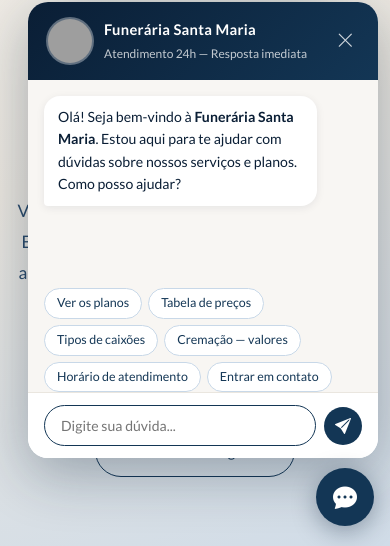
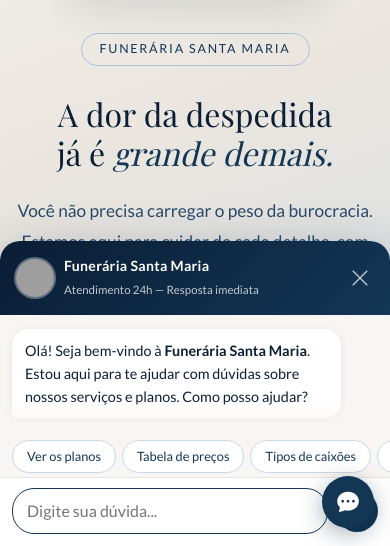
Before and after one commit to MaiconDevFullStack/funerariaSantaMaria, a website: page index.html in a window 390 px wide. Both pictures are taken after a click on the button 345 px from the left and 795 px from the top of the page. Shown: the part 298-844 px from the top of the page. Drawn offline with nearby package versions, Linux system fonts and the light colour scheme; grey boxes are pictures that could not be loaded; a web font is replaced by a local one.

Commit message:
feat: chat widget totalmente responsivo para mobile e tablet
- Mobile (≤600px): widget sobe do rodapé (bottom-sheet), ocupa tela toda
- Animação slide-up em vez de scale para mobile
- Input font-size 1rem evita zoom automático no iOS
- Botões quick-reply com scroll horizontal em vez de wrap
- Área de toque expandida em header, close e send
- Safe-area-inset-bottom para notch e home indicator
- Tablet (≤768px): widget flutuante com largura ajustada
- Telas muito pequenas (≤380px): ajustes adicionais de fonte

```diff
--- a/style.css
+++ b/style.css
@@ -1346,7 +1346,123 @@
     .fsm-chat-send:hover { background: var(--dark); transform: scale(1.08); }
     .fsm-chat-send:disabled { background: #b0c0d0; cursor: default; transform: none; }
 
+    /* ─── CHAT RESPONSIVO — TABLET (≤ 768px) ─── */
+    @media (max-width: 768px) {
+      #fsm-chat-widget {
+        right: 16px;
+        width: calc(100vw - 32px);
+        max-width: 420px;
+        bottom: 92px;
+        max-height: calc(100dvh - 110px);
+        border-radius: 16px;
+      }
+      .fsm-chat-messages {
+        min-height: 180px;
+        max-height: calc(100dvh - 340px);
+      }
+    }
+
+    /* ─── CHAT RESPONSIVO — MOBILE (≤ 600px) ─── */
     @media (max-width: 600px) {
-      #fsm-chat-widget { right: 12px; width: calc(100vw - 24px); bottom: 88px; max-height: calc(100vh - 100px); }
-      #fsm-chat-fab { right: 16px; bottom: 20px; }
+      /* FAB menor e mais próximo da borda */
+      #fsm-chat-fab {
+        right: 16px;
+        bottom: 18px;
+        width: 52px;
+        height: 52px;
+        font-size: 1.35rem;
+      }
+
+      /* Widget ocupa quase toda a tela */
+      #fsm-chat-widget {
+        right: 0;
+        left: 0;
+        bottom: 0;
+        width: 100%;
+        max-width: 100%;
+        max-height: 92dvh;
+        border-radius: 20px 20px 0 0;
+        transform: translateY(100%) scale(1);
+        opacity: 0;
+        transition: opacity 0.3s ease, transform 0.35s cubic-bezier(0.32, 0.72, 0, 1);
+      }
+      #fsm-chat-widget.open {
+        transform: translateY(0) scale(1);
+        opacity: 1;
+      }
+
+      /* Header com área de toque confortável */
+      .fsm-chat-header {
+        padding: 14px 16px;
+        gap: 10px;
+      }
+      .fsm-chat-avatar {
+        width: 38px;
+        height: 38px;
+      }
+      .fsm-chat-info strong { font-size: 0.88rem; }
+      .fsm-chat-info span   { font-size: 0.72rem; }
+      .fsm-chat-close {
+        font-size: 1.25rem;
+        padding: 8px;
+        margin-right: -4px;
+      }
+
+      /* Área de mensagens ocupa o espaço disponível */
+      .fsm-chat-messages {
+        min-height: 0;
+        max-height: none;
+        flex: 1;
+        padding: 14px 12px;
+        gap: 8px;
+      }
+      .fsm-msg {
+        font-size: 0.9rem;
+        padding: 10px 13px;
+        max-width: 90%;
+      }
+
+      /* Botões de resposta rápida com scroll horizontal */
+      .fsm-quick-replies {
+        flex-wrap: nowrap;
+        overflow-x: auto;
+        overflow-y: hidden;
+        padding: 8px 12px 4px;
+        gap: 6px;
+        -webkit-overflow-scrolling: touch;
+        scrollbar-width: none;
+      }
+      .fsm-quick-replies::-webkit-scrollbar { display: none; }
+      .fsm-quick-btn {
+        font-size: 0.8rem;
+        padding: 6px 14px;
+        flex-shrink: 0;
+        touch-action: manipulation;
+      }
+
+      /* Footer com input e botão com boa área de toque */
+      .fsm-chat-footer {
+        padding: 10px 12px;
+        padding-bottom: max(12px, env(safe-area-inset-bottom));
+        gap: 8px;
+      }
+      .fsm-chat-input {
+        font-size: 1rem;   /* evita zoom automático no iOS */
+        padding: 10px 14px;
+        border-radius: 22px;
+      }
+      .fsm-chat-send {
+        width: 42px;
+        height: 42px;
+        font-size: 1.1rem;
+        flex-shrink: 0;
+      }
     }
+
+    /* ─── CHAT RESPONSIVO — TELAS MUITO PEQUENAS (≤ 380px) ─── */
+    @media (max-width: 380px) {
+      #fsm-chat-widget { max-height: 95dvh; }
+      .fsm-chat-header  { padding: 12px 14px; }
+      .fsm-msg          { font-size: 0.86rem; }
+      .fsm-chat-input   { font-size: 0.95rem; padding: 9px 12px; }
+    }
```
